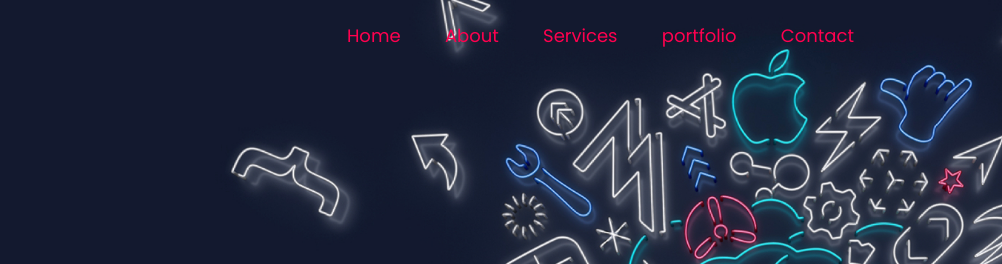
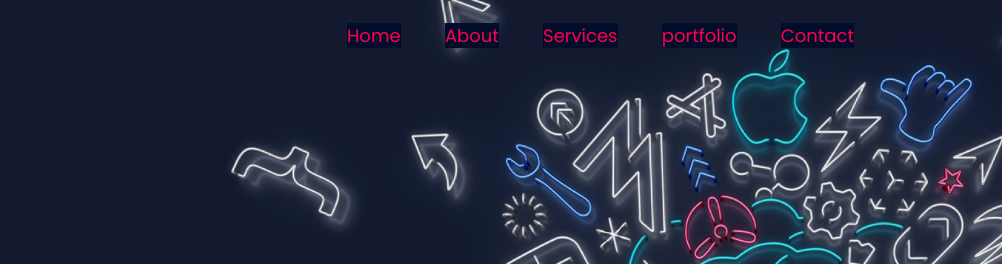
Before and after one commit to karthiknr14/personal-portfolio, a plain HTML site: page index.html in a window 1280 px wide. Shown: the top 264 px of the page, 278-1280 px from the left. Drawn offline with Linux system fonts and the light colour scheme.

Commit message:
Update style.css

```diff
--- a/style.css
+++ b/style.css
@@ -55,6 +55,7 @@ nav ul li a{
     text-decoration: none;
     font-size: 18px;
     position: relative;
+    background-color: #020d2b;
 }
 
 nav ul li a::after{
```
